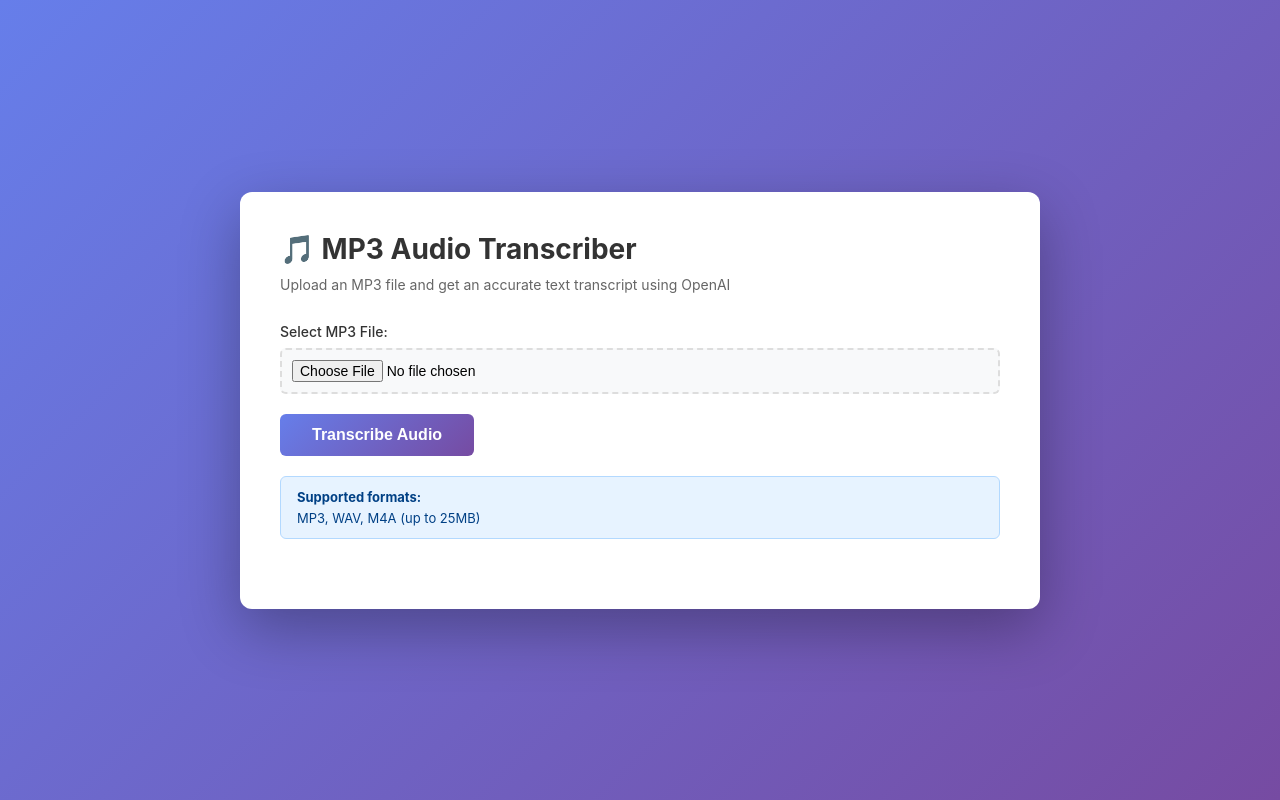
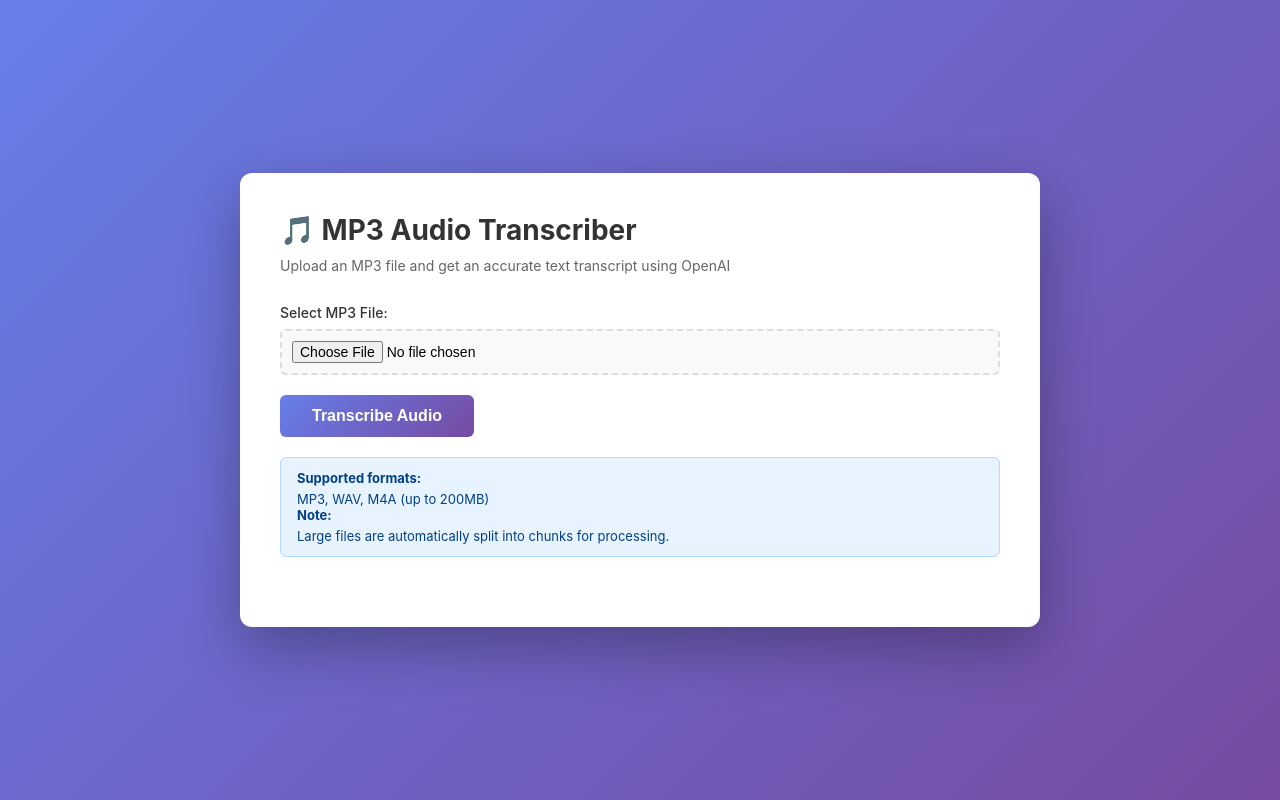
Before and after one commit to hockeystick/audiotranscriber, a Flask app: page / in a window 1280 px wide. Run offline with Flask 3, Linux system fonts and the light colour scheme.

Commit message:
Add support for large audio files (58MB+)
Enhanced the transcription app to handle files larger than OpenAI's 25MB API limit:

Features:
- Automatic chunking of large audio files into 10-minute segments
- Seamless transcription of each chunk and combination of results
- Support for files up to 200MB (configurable)
- Progress logging for chunk processing
- No user intervention required - completely automatic

Technical changes:
- Added pydub library for audio file manipulation
- Implemented split_audio_file() to divide large files
- Created transcribe_audio_file() with automatic chunking logic
- Updated file size limits and configuration
- Added ffmpeg as a system dependency

Documentation updates:
- Added installation instructions for ffmpeg
- Updated deployment guides for Render, Railway, Heroku
- Added section explaining large file processing
- Updated troubleshooting with ffmpeg-related issues
- Updated UI to indicate 200MB support

```diff
--- a/app.py
+++ b/app.py
@@ -3,6 +3,7 @@ MP3 Audio Transcription Web App
 ================================
 A Flask application that allows users to upload MP3 files and transcribe them
 using the OpenAI Audio Transcription API.
+Supports large files by automatically splitting them into chunks.
 """
 
 import os
@@ -11,6 +12,8 @@ from werkzeug.utils import secure_filename
 from openai import OpenAI
 import tempfile
 from io import BytesIO
+from pydub import AudioSegment
+import math
 
 # Initialize Flask app
 app = Flask(__name__)
@@ -18,7 +21,9 @@ app.secret_key = os.environ.get('SECRET_KEY', 'dev-secret-key-change-in-producti
 
 # Configure upload settings
 ALLOWED_EXTENSIONS = {'mp3', 'mpeg', 'wav', 'm4a'}
-MAX_FILE_SIZE = 25 * 1024 * 1024  # 25MB limit (OpenAI's limit)
+MAX_FILE_SIZE = 200 * 1024 * 1024  # 200MB limit for uploads
+OPENAI_MAX_SIZE = 24 * 1024 * 1024  # 24MB - OpenAI's API limit (stay under 25MB)
+CHUNK_LENGTH_MS = 10 * 60 * 1000  # 10 minutes per chunk in milliseconds
 
 # Initialize OpenAI client
 # API key is read from environment variable OPENAI_API_KEY
@@ -40,6 +45,106 @@ def allowed_file(filename):
         Boolean indicating if the file extension is allowed
     """
     return '.' in filename and filename.rsplit('.', 1)[1].lower() in ALLOWED_EXTENSIONS
+
+
+def split_audio_file(file_path, chunk_length_ms=CHUNK_LENGTH_MS):
+    """
+    Split a large audio file into smaller chunks for processing.
+
+    Args:
+        file_path: Path to the audio file
+        chunk_length_ms: Length of each chunk in milliseconds
+
+    Returns:
+        List of paths to temporary chunk files
+    """
+    print(f"Loading audio file for chunking: {file_path}")
+
+    # Load the audio file
+    audio = AudioSegment.from_file(file_path)
+
+    # Calculate the number of chunks needed
+    total_length_ms = len(audio)
+    num_chunks = math.ceil(total_length_ms / chunk_length_ms)
+
+    print(f"Audio length: {total_length_ms/1000:.1f}s, splitting into {num_chunks} chunks")
+
+    chunk_files = []
+
+    # Split the audio into chunks
+    for i in range(num_chunks):
+        start_ms = i * chunk_length_ms
+        end_ms = min((i + 1) * chunk_length_ms, total_length_ms)
+
+        chunk = audio[start_ms:end_ms]
+
+        # Create a temporary file for this chunk
+        chunk_file = tempfile.NamedTemporaryFile(delete=False, suffix='.mp3')
+        chunk.export(chunk_file.name, format="mp3")
+        chunk_files.append(chunk_file.name)
+
+        print(f"  Chunk {i+1}/{num_chunks}: {start_ms/1000:.1f}s to {end_ms/1000:.1f}s")
+
+    return chunk_files
+
+
+def transcribe_audio_file(file_path, filename):
+    """
+    Transcribe an audio file, automatically handling large files by chunking.
+
+    Args:
+        file_path: Path to the audio file
+        filename: Original filename (for logging)
+
+    Returns:
+        The complete transcript as a string
+    """
+    file_size = os.path.getsize(file_path)
+    print(f"File size: {file_size / (1024*1024):.2f}MB")
+
+    # If file is small enough, transcribe directly
+    if file_size <= OPENAI_MAX_SIZE:
+        print("File is within size limit, transcribing directly...")
+        with open(file_path, 'rb') as audio_file:
+            response = client.audio.transcriptions.create(
+                model="whisper-1",
+                file=audio_file,
+                response_format="text"
+            )
+        return response
+
+    # File is too large, need to split into chunks
+    print("File exceeds size limit, splitting into chunks...")
+    chunk_files = []
+
+    try:
+        # Split the audio file into chunks
+        chunk_files = split_audio_file(file_path)
+
+        # Transcribe each chunk
+        transcripts = []
+        for i, chunk_file in enumerate(chunk_files):
+            print(f"Transcribing chunk {i+1}/{len(chunk_files)}...")
+
+            with open(chunk_file, 'rb') as audio_file:
+                response = client.audio.transcriptions.create(
+                    model="whisper-1",
+                    file=audio_file,
+                    response_format="text"
+                )
+                transcripts.append(response)
+
+        # Combine all transcripts
+        complete_transcript = " ".join(transcripts)
+        print("All chunks transcribed successfully")
+
+        return complete_transcript
+
+    finally:
+        # Clean up chunk files
+        for chunk_file in chunk_files:
+            if os.path.exists(chunk_file):
+                os.unlink(chunk_file)
 
 
 @app.route('/', methods=['GET', 'POST'])
@@ -86,20 +191,9 @@ def index():
                 temp_file_path = temp_file.name
 
             try:
-                # Send the audio file to OpenAI for transcription
+                # Transcribe the audio file (handles both small and large files)
                 print(f"Transcribing file: {filename}")
-
-                with open(temp_file_path, 'rb') as audio_file:
-                    # Call OpenAI Audio Transcription API
-                    # Using whisper-1 model which is reliable and cost-effective
-                    response = client.audio.transcriptions.create(
-                        model="whisper-1",
-                        file=audio_file,
-                        response_format="text"  # Plain text output
-                    )
-
-                # Extract transcript from response
-                transcript = response
+                transcript = transcribe_audio_file(temp_file_path, filename)
                 print("Transcription successful")
 
                 flash('Transcription completed successfully!', 'success')
--- a/requirements.txt
+++ b/requirements.txt
@@ -4,6 +4,10 @@ Flask==3.0.0
 # OpenAI Python SDK for API access
 openai==1.54.3
 
+# Audio processing library for handling large files
+# Note: Requires ffmpeg to be installed on the system
+pydub==0.25.1
+
 # WSGI server for production deployment
 gunicorn==21.2.0
 
--- a/templates/index.html
+++ b/templates/index.html
@@ -219,7 +219,8 @@
 
             <div class="info-box">
                 <strong>Supported formats:</strong>
-                MP3, WAV, M4A (up to 25MB)
+                MP3, WAV, M4A (up to 200MB)<br>
+                <strong>Note:</strong> Large files are automatically split into chunks for processing.
             </div>
         </div>
 
```
Also changed, not shown: README.md.
